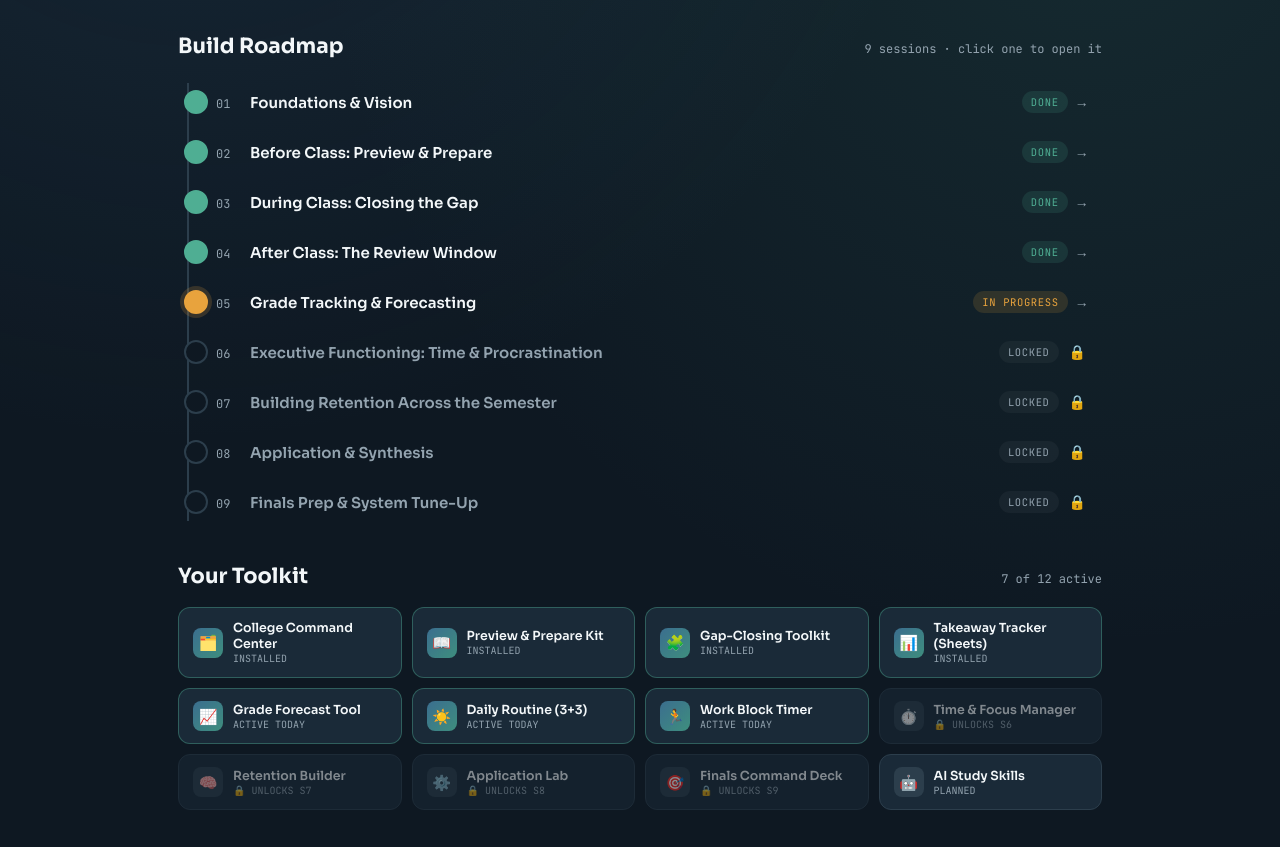
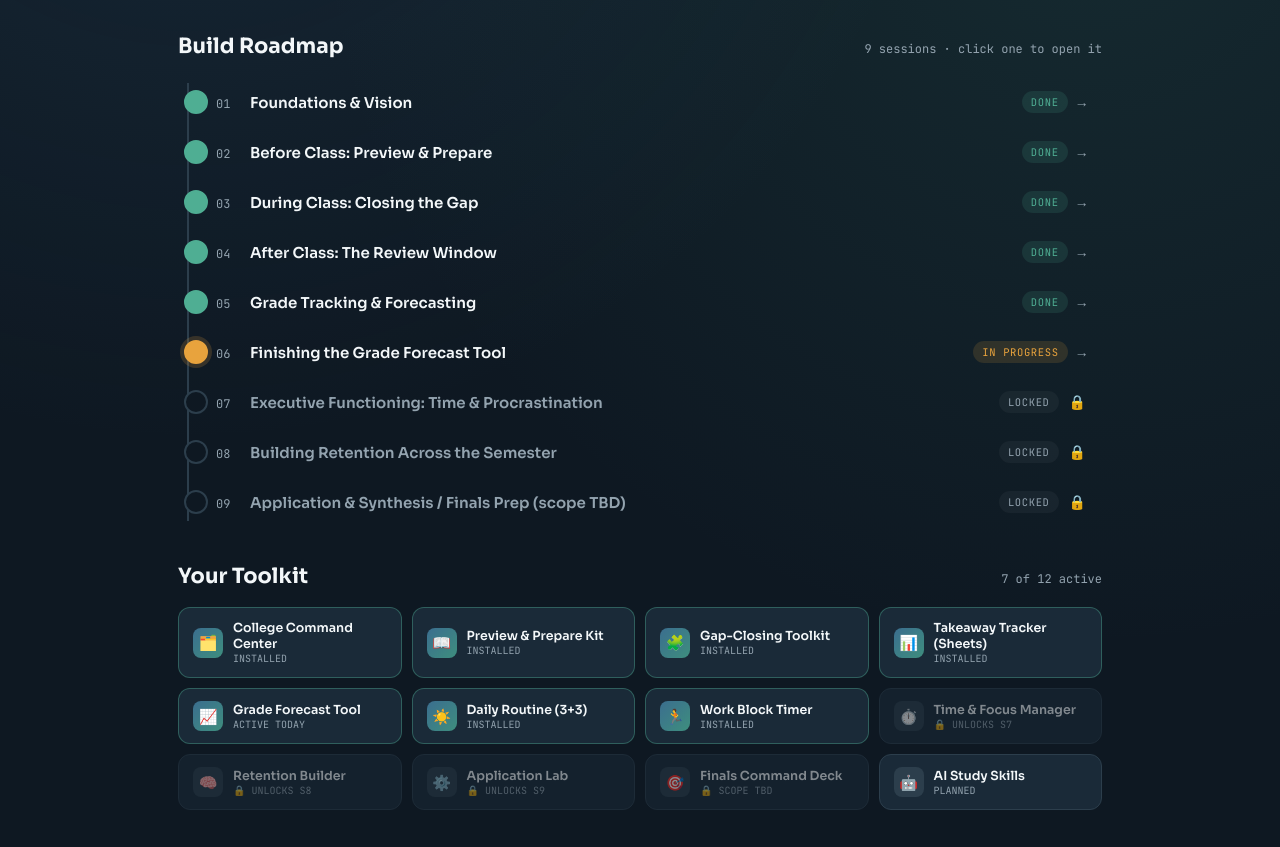
Before and after one commit to mehinger01/VT-Tyler, a plain HTML site: page index.html in a window 1280 px wide. Shown: the part 319-1166 px from the top of the page. Drawn offline with Linux system fonts and the light colour scheme.

Commit message:
Update session numbers and adjust layout width

```diff
--- a/index.html
+++ b/index.html
@@ -121,7 +121,7 @@
 
   .status-bar-fill {
     height: 100%;
-    width: 56%;
+    width: 67%;
     background: linear-gradient(90deg, var(--grad-a), var(--grad-b));
     border-radius: 4px;
   }
@@ -680,7 +680,7 @@
       <button class="back-btn" id="back-btn">‹ Back</button>
     </div>
     <div class="status">
-      <span>SESSION 5 OF 9</span>
+      <span>SESSION 6 OF 9</span>
       <div class="status-bar"><div class="status-bar-fill"></div></div>
     </div>
   </div>
@@ -921,7 +921,7 @@
   <section id="screen-grade-forecast" class="screen">
     <div class="chunk-wrap">
       <div class="chunk-card prime-card">
-        <div class="chunk-eyebrow">Session 5 · Grade Forecast Tool</div>
+        <div class="chunk-eyebrow">Sessions 5&ndash;6 &middot; Grade Forecast Tool</div>
         <h4>Your Live Grade Calculator</h4>
         <p style="margin-bottom:0;">Set your category weights, enter grades as they come in, and this tool tells you where you stand and what you need on what's left. Weights below are placeholders built from GMU's catalog course descriptions — swap them in for the real numbers the day your syllabi post.</p>
       </div>
@@ -1094,25 +1094,37 @@
     },
     5: {
       title: "Grade Tracking & Forecasting",
-      state: "current",
+      state: "done",
       agenda: [
         { title: "Check In", time: "5 min", desc: "Quick catch-up. How are you feeling heading into the semester?", tools: [] },
         { title: "Daily Routine: The 3+3", time: "5 min", desc: "A fast morning routine you can run in under two minutes: name 3 things that must get done today, then 3 things you're grateful for. Practice it live right now, using today as the example.", tools: [{ label: "Open Daily Routine", nav: "daily-routine" }] },
         { title: "See the Finished Tool First", time: "5 min", desc: "Before you build anything, see a finished example: sample classes color-coded on track or at risk, plus a working what-if calculator you can try right now.", tools: [{ label: "Open Grade Forecast Tool", nav: "grade-forecast" }] },
         { title: "Work Blocks: 50 Up, 5 Moving", time: "3-5 min", desc: "The rule: every 50 minutes of focused work, stand up and move for 5. Scheduled in advance, not negotiated in the moment. You'll use this for real during today's build.", tools: [{ label: "Open Work Block Timer", nav: "work-blocks" }] },
-        { title: "Build: Your Real Grade, Weighted", time: "10 min", desc: "Add your real fall course weights and build the formula that calculates your actual current grade, factoring in how much each category is really worth.", tools: [{ label: "Open Grade Forecast Tool", nav: "grade-forecast" }] },
-        { title: "Build: Automatic Warning Flags", time: "10-15 min", desc: "Set a target grade for each class and watch the status flag itself the moment a class drops below where you want it, color-coded so you see it at a glance.", tools: [{ label: "Open Grade Forecast Tool", nav: "grade-forecast" }] },
-        { title: "When You See Red", time: "3-5 min", desc: "A red flag is information, not a verdict. Quick reset: breathe in for 4, hold for 4, out for 4, a few times, before deciding your next move. GMU's counseling services are there if stress ever gets bigger than a spreadsheet or a reset breath can handle.", tools: [{ label: "Open Grade Forecast Tool", nav: "grade-forecast" }] },
-        { title: "Build: Clean Data Entry", time: "10 min", desc: "Dropdown menus for course and category, so entering a new grade all semester stays fast and consistent.", tools: [{ label: "Open Grade Forecast Tool", nav: "grade-forecast" }] },
-        { title: "Live Practice: What Do I Need?", time: "10 min", desc: "Pick one class. Build the formula that answers: what score do I need on the final to land the grade I want?", tools: [{ label: "Open Grade Forecast Tool", nav: "grade-forecast" }] },
-        { title: "Log the Rep + Recovery Rule", time: "5 min", desc: "Log today's rep. Set your rule for what happens once real grades start posting, so updating this tool becomes automatic.", tools: [{ label: "Open Grade Forecast Tool", nav: "grade-forecast" }] },
+        { title: "Build: Cells, SUM & AVERAGE", time: "10 min", desc: "Format individual cells and cells as a group, then build your first real formulas: SUM and AVERAGE, entering grades as they come in.", tools: [{ label: "Open Grade Forecast Tool", nav: "grade-forecast" }] },
+        { title: "Build: Dropdown Menus", time: "10-15 min", desc: "Add dropdown menus for course and category, and add your own items to select through them, so entering a new grade stays fast and consistent.", tools: [{ label: "Open Grade Forecast Tool", nav: "grade-forecast" }] },
+        { title: "Intro: Conditional Statements", time: "5 min", desc: "A first look at IF/THEN logic and how it'll power automatic flags in an upcoming session.", tools: [] },
         { title: "Closing Question", time: "2-3 min", desc: "Once your first grade posts this semester, when are you going to open this and plug it in?", tools: [] }
       ]
     },
-    6: { title: "Executive Functioning: Time & Procrastination", state: "locked" },
-    7: { title: "Building Retention Across the Semester", state: "locked" },
-    8: { title: "Application & Synthesis", state: "locked" },
-    9: { title: "Finals Prep & System Tune-Up", state: "locked" },
+    6: {
+      title: "Finishing the Grade Forecast Tool",
+      state: "current",
+      agenda: [
+        { title: "Check In", time: "5 min", desc: "Quick catch-up: how's the 3+3 morning routine going, and are the 50/5 work blocks actually happening?", tools: [] },
+        { title: "Where the Tool Stands", time: "4-5 min", desc: "Quick look at what's already working in your Grade Forecast Tool (SUM, AVERAGE, basic dropdowns) and what's still missing. Today we finish it.", tools: [{ label: "Open Grade Forecast Tool", nav: "grade-forecast" }] },
+        { title: "Build: Real Weighted Grades", time: "12-15 min", desc: "Replace the plain average with a real weighted grade formula, built cell by cell, category by category, yourself.", tools: [{ label: "Open Grade Forecast Tool", nav: "grade-forecast" }] },
+        { title: "Build: Automatic Warning Flags", time: "12-15 min", desc: "Write your first real IF formula: compare your current grade to a target you set, and return On Track or At Risk automatically.", tools: [{ label: "Open Grade Forecast Tool", nav: "grade-forecast" }] },
+        { title: "Build: Color-Coded Status", time: "10 min", desc: "Layer conditional formatting on top of the flag so status is a color at a glance, not text you have to read every time.", tools: [{ label: "Open Grade Forecast Tool", nav: "grade-forecast" }] },
+        { title: "When You See Red", time: "3-5 min", desc: "A red flag is information, not a verdict. Quick reset: breathe in for 4, hold for 4, out for 4, a few times, before deciding your next move. GMU's counseling services are there if stress ever gets bigger than a spreadsheet or a reset breath can handle.", tools: [{ label: "Open Grade Forecast Tool", nav: "grade-forecast" }] },
+        { title: "Build: Real Data Validation", time: "10 min", desc: "Properly wire your course and category dropdowns with real validation rules, plus an error alert so a typo can't quietly break a formula.", tools: [{ label: "Open Grade Forecast Tool", nav: "grade-forecast" }] },
+        { title: "Live Practice: What Do I Need?", time: "10 min", desc: "Now that your weighted grade and flags are real, build the formula that answers: what score do I need on the final to land a B+?", tools: [{ label: "Open Grade Forecast Tool", nav: "grade-forecast" }] },
+        { title: "Log the Rep + Recovery Rule", time: "5 min", desc: "Log today's rep. Set your rule for what happens once real grades start posting.", tools: [{ label: "Open Grade Forecast Tool", nav: "grade-forecast" }] },
+        { title: "Closing Question", time: "2-3 min", desc: "Once your first grade posts this semester, when are you going to open this and plug it in?", tools: [] }
+      ]
+    },
+    7: { title: "Executive Functioning: Time & Procrastination", state: "locked" },
+    8: { title: "Building Retention Across the Semester", state: "locked" },
+    9: { title: "Application & Synthesis / Finals Prep (scope TBD)", state: "locked" },
   };
 
   const toolsData = [
@@ -1120,13 +1132,13 @@
     { icon: "📖", name: "Preview & Prepare Kit", state: "active", session: 2, statusText: "Installed", nav: "reading-supported" },
     { icon: "🧩", name: "Gap-Closing Toolkit", state: "active", session: 3, statusText: "Installed", nav: "gap-sheet" },
     { icon: "📊", name: "Takeaway Tracker (Sheets)", state: "active", session: 4, statusText: "Installed", nav: "sheets-rep" },
-    { icon: "📈", name: "Grade Forecast Tool", state: "active", session: 5, statusText: "Active today", nav: "grade-forecast" },
-    { icon: "☀️", name: "Daily Routine (3+3)", state: "active", session: 5, statusText: "Active today", nav: "daily-routine" },
-    { icon: "🏃", name: "Work Block Timer", state: "active", session: 5, statusText: "Active today", nav: "work-blocks" },
-    { icon: "⏱️", name: "Time & Focus Manager", state: "locked", session: 6, statusText: "Unlocks S6" },
-    { icon: "🧠", name: "Retention Builder", state: "locked", session: 7, statusText: "Unlocks S7" },
-    { icon: "⚙️", name: "Application Lab", state: "locked", session: 8, statusText: "Unlocks S8" },
-    { icon: "🎯", name: "Finals Command Deck", state: "locked", session: 9, statusText: "Unlocks S9" },
+    { icon: "📈", name: "Grade Forecast Tool", state: "active", session: 6, statusText: "Active today", nav: "grade-forecast" },
+    { icon: "☀️", name: "Daily Routine (3+3)", state: "active", session: 5, statusText: "Installed", nav: "daily-routine" },
+    { icon: "🏃", name: "Work Block Timer", state: "active", session: 5, statusText: "Installed", nav: "work-blocks" },
+    { icon: "⏱️", name: "Time & Focus Manager", state: "locked", session: 7, statusText: "Unlocks S7" },
+    { icon: "🧠", name: "Retention Builder", state: "locked", session: 8, statusText: "Unlocks S8" },
+    { icon: "⚙️", name: "Application Lab", state: "locked", session: 9, statusText: "Unlocks S9" },
+    { icon: "🎯", name: "Finals Command Deck", state: "locked", session: 9, statusText: "Scope TBD" },
     { icon: "🤖", name: "AI Study Skills", state: "planned", session: null, statusText: "Planned" },
   ];
 
@@ -1204,7 +1216,7 @@
 
   /* ---------------- Navigation ---------------- */
   const navHistory = ["home"];
-  let activeAgendaSession = 5;
+  let activeAgendaSession = 6;
   let lastScreenBeforeTool = "home";
 
   function goTo(screen) {
```
